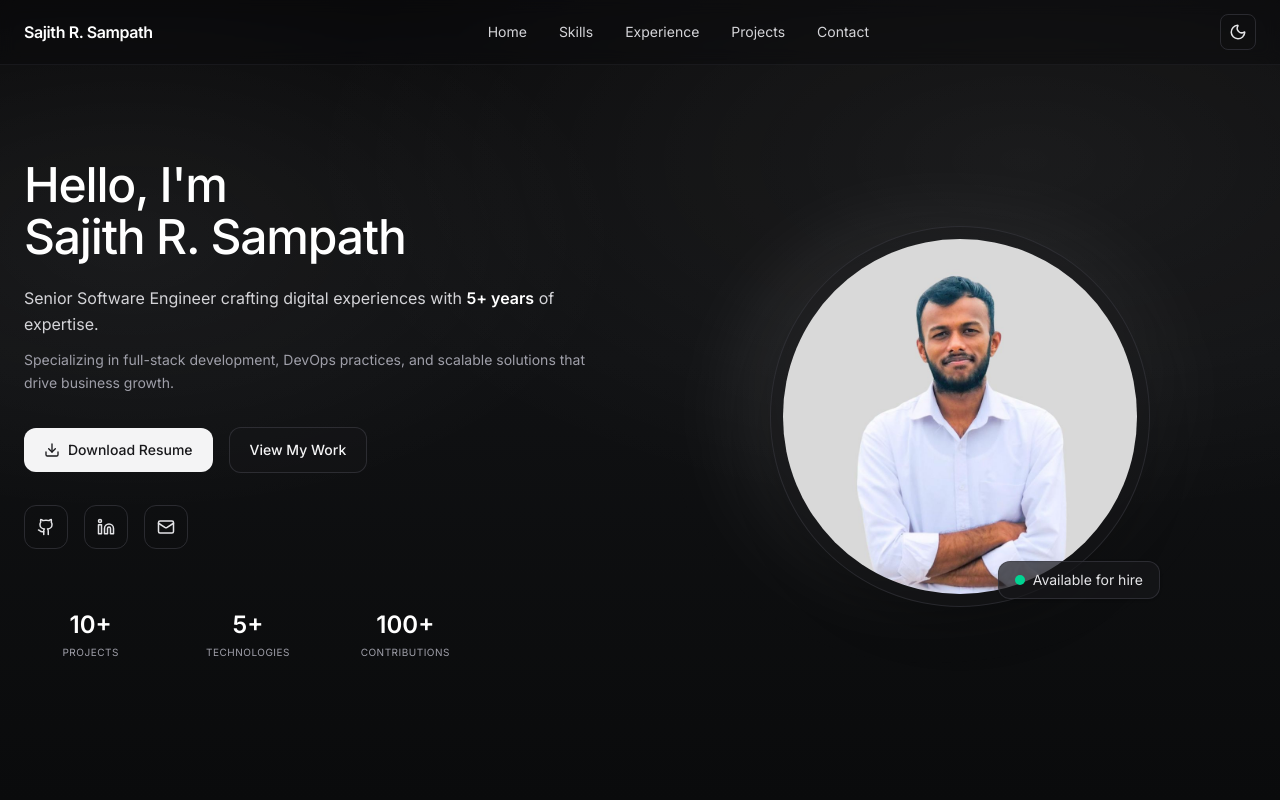
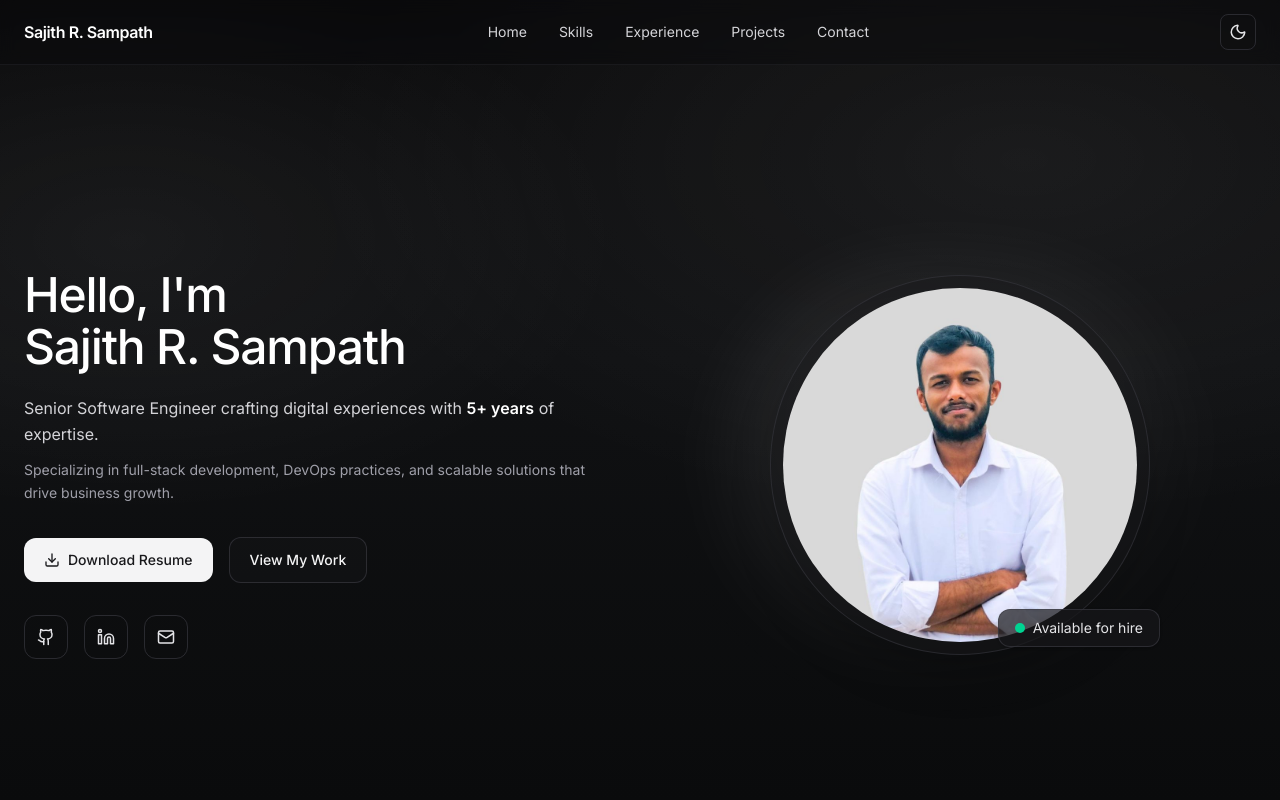
Before and after one commit to sajithcode/sajith-r-sampath-portfolio, a Next.js app: page / in a window 1280 px wide. Shown: the top 800 px of the page. Built offline with nearby package versions, Linux system fonts and the light colour scheme.

Commit message:
fix: remove unused function in Hero component

```diff
--- a/app/components/Hero.js
+++ b/app/components/Hero.js
@@ -3,7 +3,7 @@ import { ArrowDown, Download, Github, Linkedin, Mail } from "lucide-react";
 
 export default function Hero() {
   return (
-    <section className="relative mx-auto max-w-7xl px-4 md:px-6 h-[calc(100vh-3.5rem)] md:h-auto md:pt-24 md:pb-20 flex flex-col justify-center">
+    <section className="relative mx-auto max-w-7xl px-4 md:px-6 h-[calc(100vh-3.5rem)] md:h-screen md:min-h-screen flex flex-col justify-center">
       <div className="grid items-center gap-8 md:gap-12 md:grid-cols-2">
         {/* Left: copy */}
         <div>
@@ -64,13 +64,6 @@ export default function Hero() {
               <Mail size={16} className="md:w-[18px] md:h-[18px]" />
             </a>
           </div>
-
-          {/* Stats */}
-          <div className="mt-6 py-3 md:mt-12 grid grid-cols-3 gap-4 md:gap-6 max-w-md">
-            <Stat number="10+" label="Projects" />
-            <Stat number="5+" label="Technologies" />
-            <Stat number="100+" label="Contributions" />
-          </div>
         </div>
 
         {/* Right: portrait */}
@@ -101,12 +94,6 @@ export default function Hero() {
           </div>
         </div>
       </div>
-
-      {/* Scroll hint - centered at bottom of hero section */}
-      {/* <div className="absolute bottom-4 md:bottom-8 left-1/2 -translate-x-1/2 flex flex-col items-center gap-1 md:gap-2 text-xs md:text-sm text-zinc-400">
-        <span>Scroll to explore</span>
-        <ArrowDown className="animate-bounce" size={14} />
-      </div> */}
     </section>
   );
 }
```
